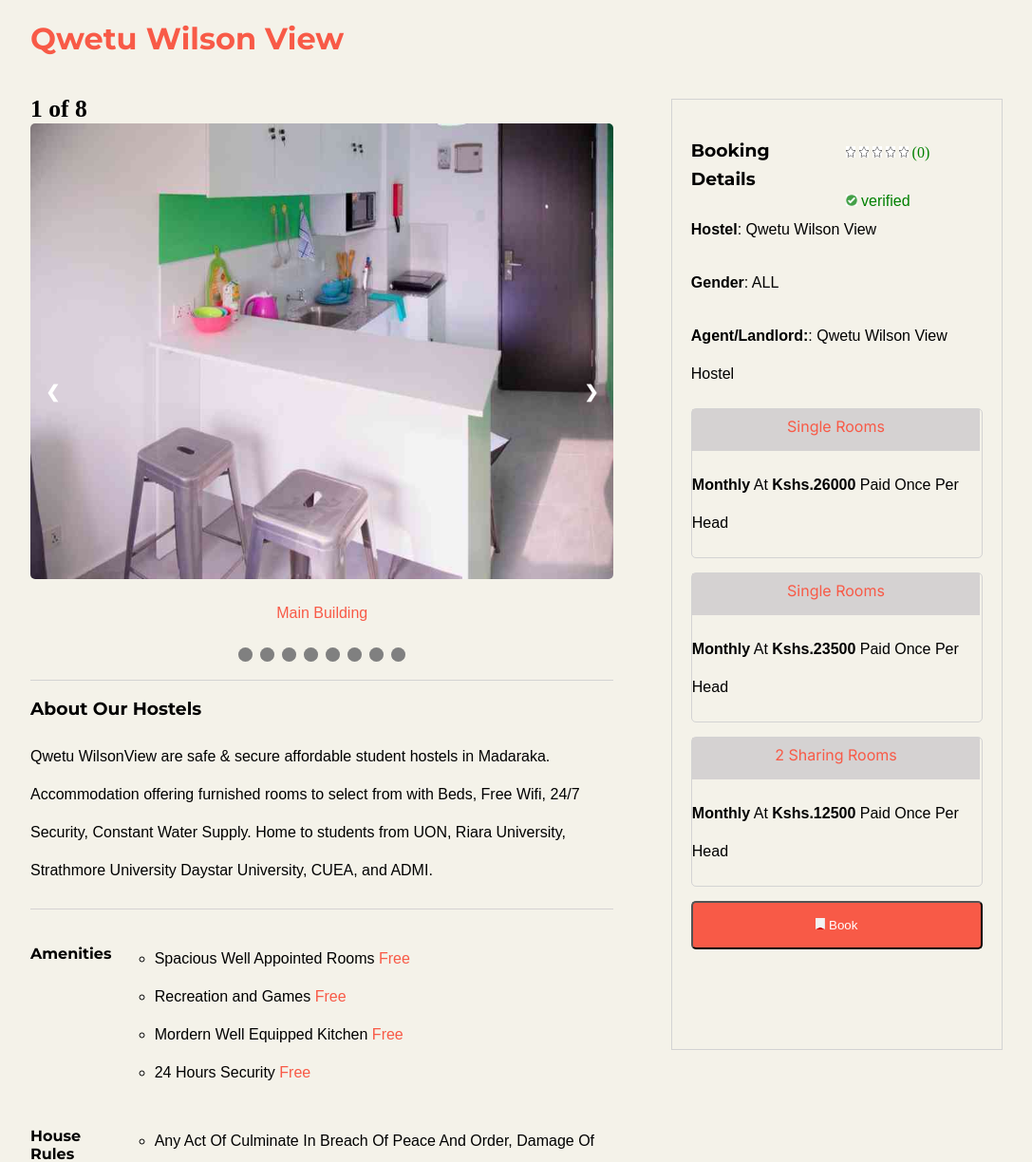
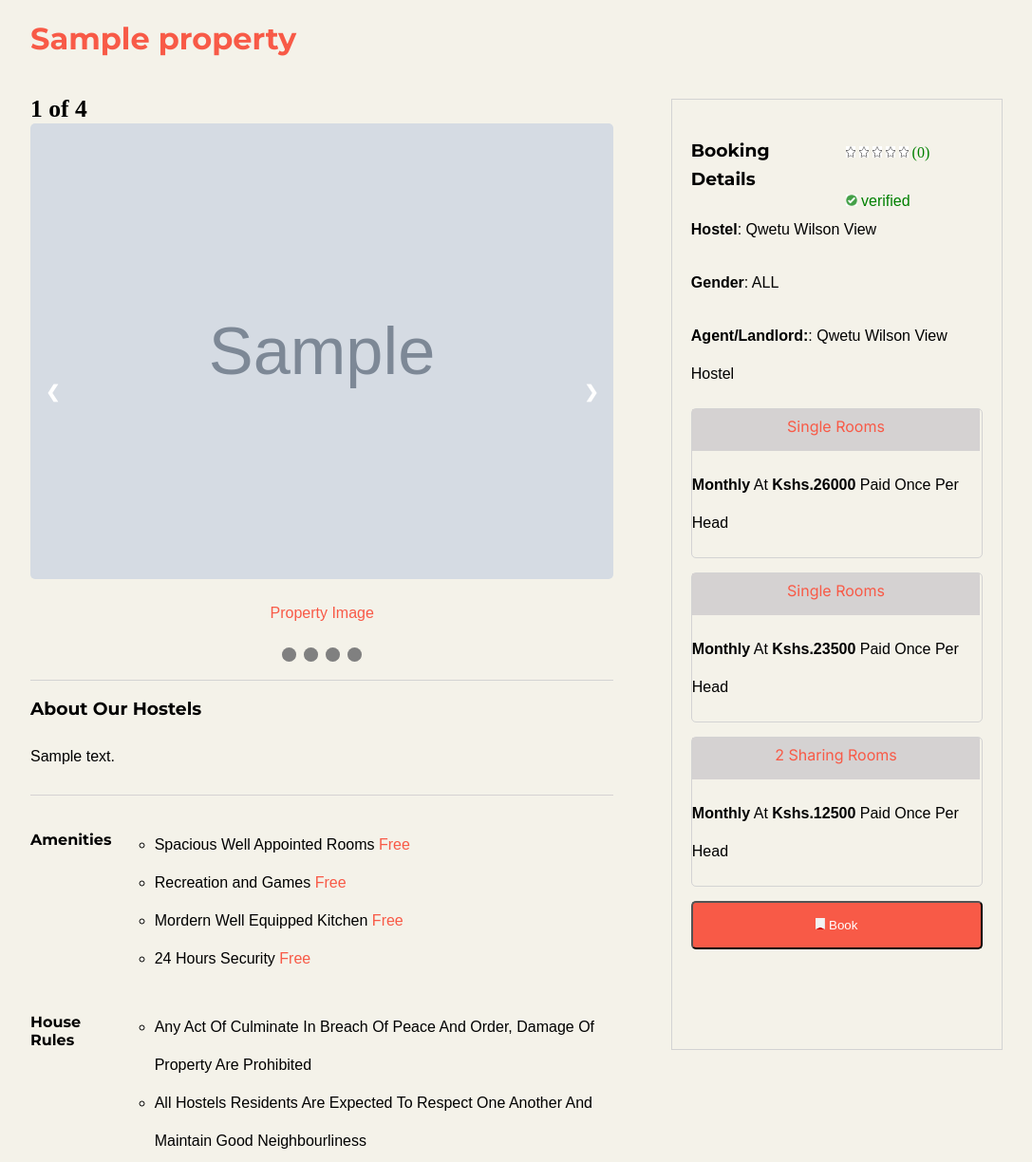
Before and after one commit to benaiah-ke/RentKeja, a PHP site: page /single-listings.php?property_id=1 in a window 1280 px wide. Shown: the part 70-1294 px from the top of the page at 95% size, without its empty margins (96-1183 px from the left). Run offline with PHP 8.4, Linux system fonts and the light colour scheme; tables that the repository leaves empty or names only in its code hold one stand-in row (values such as "Sample post"); grey boxes marked "Sample" are stand-in pictures; some web fonts are replaced.

Commit message:
fetch property details from database

```diff
--- a/single-listings.php
+++ b/single-listings.php
@@ -50,60 +50,34 @@ $property = $result->fetch_array();
     </nav>
     <div id="everything">
         <div class="property-left">
-            <h1>Qwetu Wilson View</h1><br>
+            <h1><?php echo $property['name']; ?></h1><br>
             <div class="slideshow-container">
 
                 <div class="mySlides fade">
-                  <div class="numbertext">1 of 8</div>
-                  <img src="single-listings-assets/img/1.jpg">
-                  <p>Main Building</p>
+                  <div class="numbertext">1 of 4</div>
+                  <img src="<?php echo $property['image']; ?>">
+                  <p>Property Image</p>
                 </div>
 
                 <div class="mySlides fade">
-                  <div class="numbertext">2 of 8</div>
-                  <img src="single-listings-assets/img/2.jpg">
-                  <p>Main Building</p>
+                  <div class="numbertext">2 of 4</div>
+                  <img src="<?php echo $property['image2']; ?>">
+                  <p>Property Image</p>
 
                 </div>
 
                 <div class="mySlides fade">
-                  <div class="numbertext">3 of 8</div>
-                  <img src="single-listings-assets/img/3.jpg">
-                    <p>Main Building</p>
+                  <div class="numbertext">3 of 4</div>
+                  <img src="<?php echo $property['image3']; ?>">
+                    <p>Property Image</p>
 
                 </div>
 
                 <div class="mySlides fade">
-                    <div class="numbertext">4 of 8</div>
-                    <img src="single-listings-assets/img/4.jpg">
-                    <p>Main Building</p>
+                    <div class="numbertext">4 of 4</div>
+                    <img src="<?php echo $property['image4']; ?>">
+                    <p>Property Image</p>
 
-                  </div>
-
-                  <div class="mySlides fade">
-                    <div class="numbertext">5 of 8</div>
-                    <img src="single-listings-assets/img/5.jpg">
-                    <p>Single Rooms</p>
-
-                  </div>
-
-                  <div class="mySlides fade">
-                    <div class="numbertext">6 of 8</div>
-                    <img src="single-listings-assets/img/6.jpg">
-                    <p>Single Rooms</p>
-
-                  </div>
-
-                  <div class="mySlides fade">
-                    <div class="numbertext">7 of 8</div>
-                    <img src="single-listings-assets/img/7.jpg">
-                    <p>Sharing Rooms</p>
-                  </div>
-
-                  <div class="mySlides fade">
-                    <div class="numbertext">8 of 8</div>
-                    <img src="/single-listings-assets/img/supermarket.webp">
-                    <p>Minimart</p>
                   </div>
 
                 <!-- Next and previous buttons -->
@@ -116,21 +90,12 @@ $property = $result->fetch_array();
                     <span class="dot" onclick="currentSlide(2)"></span>
                     <span class="dot" onclick="currentSlide(3)"></span>
                     <span class="dot" onclick="currentSlide(4)"></span>
-                    <span class="dot" onclick="currentSlide(5)"></span>
-                    <span class="dot" onclick="currentSlide(6)"></span>
-                    <span class="dot" onclick="currentSlide(7)"></span>
-                    <span class="dot" onclick="currentSlide(8)"></span>
 
                 </div>
             </div>
             <h3>About Our Hostels</h3>
             <p class="border-bottom">
-                Qwetu WilsonView are safe & secure affordable student
-                hostels in Madaraka. Accommodation offering furnished
-                rooms to select from with Beds, Free Wifi, 24/7 Security,
-                Constant Water Supply. Home to students from UON, Riara
-                University, Strathmore University Daystar University,
-                CUEA, and ADMI.
+            <?php echo $property['about']; ?>
             </p>
             <div class="flextwo">
                 <h4>Amenities</h4>
```
